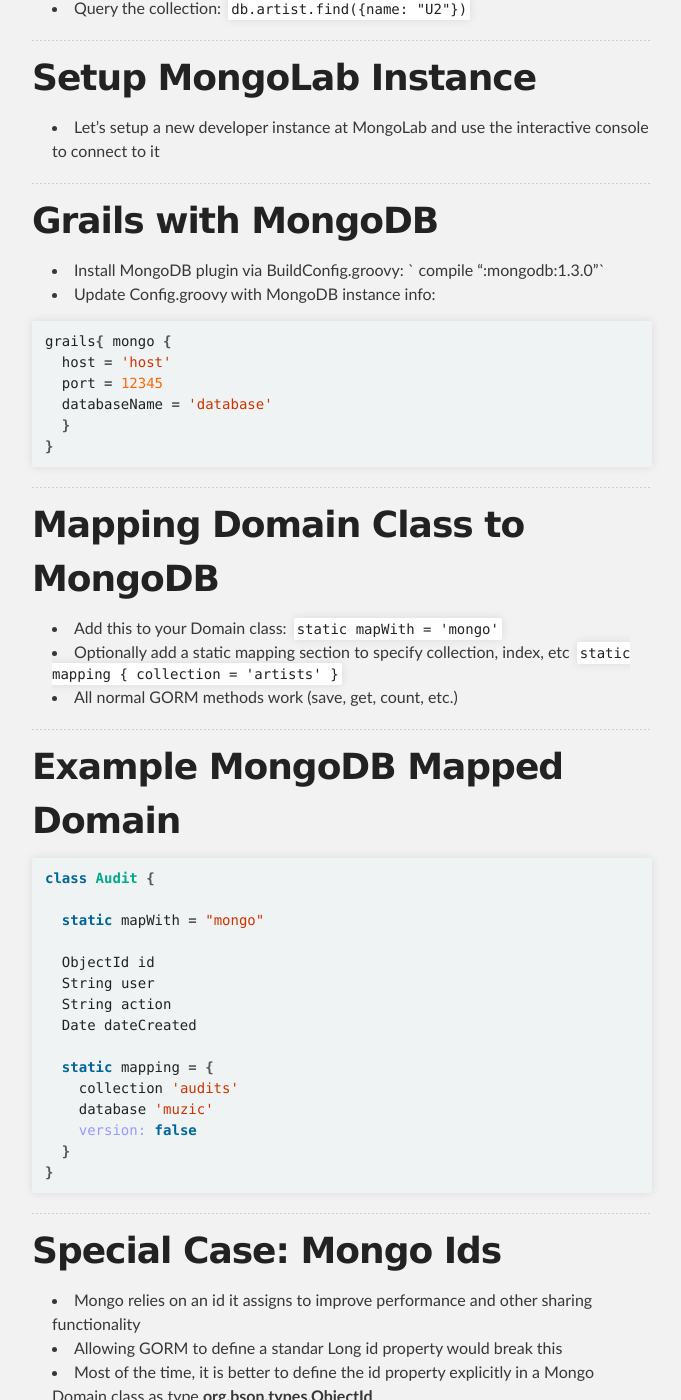
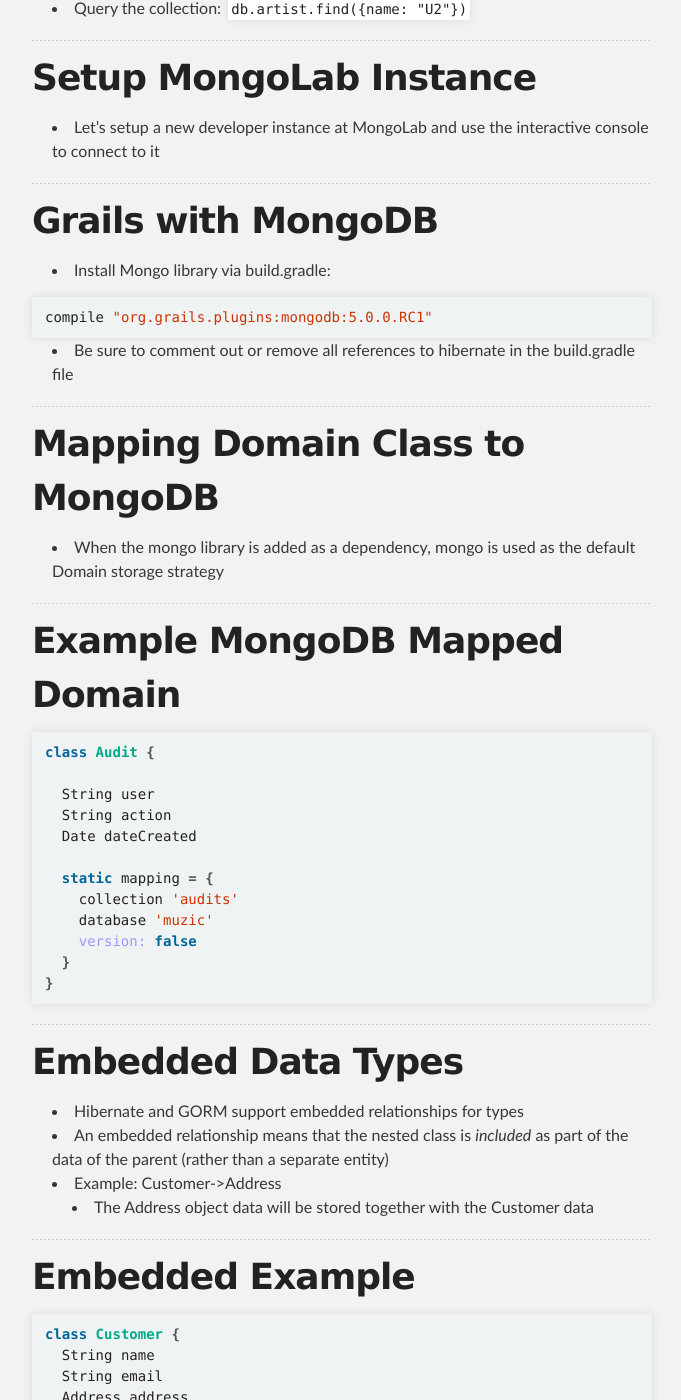
Before and after one commit to mikecalvo/mikecalvo.github.io, a Jekyll site: the page built from msse/notes/nosql/index.md, in a window 1280 px wide and 1400 px high, scrolled down 3044 px. Shown: the whole window, without its empty margins (298-979 px from the left). Built offline with Jekyll 4.4.1, drawn with Linux system fonts in a browser that asks for light colours; some of the changed text lies outside the part shown.

Commit message:
fixes to nosql

````diff
--- a/msse/notes/nosql/index.md
+++ b/msse/notes/nosql/index.md
@@ -4,10 +4,13 @@
 ---
 
 # NoSQL
+
 ## Mike Calvo
+
 ### mike@citronellasoftware.com
 
 ---
+
 # Case Against Relational Data
 - Transactional behavior may be too slow for extreme volumes
 - Data models a document more than relationships
@@ -15,6 +18,7 @@
 - Tree and graph structures require too much joining to be feasible
 
 ---
+
 # Types of NoSQL Data Stores
 - Key-value store
 - Document store
@@ -22,6 +26,7 @@
 - Column database
 
 ---
+
 # Key-value Store
 - Examples: Redis, Memcached
 - Good for:
@@ -31,6 +36,7 @@
   - Counters
 
 ---
+
 # Document-oriented Store
 - Examples: MongoDB, CouchDB
 - Good for:
@@ -39,6 +45,7 @@
   - Retail product data
 
 ---
+
 # Graph Database
 - Examples: Neo4J, OrientDB
 - Good for:
@@ -46,6 +53,7 @@
   - Directory and tree structures
 
 ---
+
 # Column Database
 - Examples: HBase, Cassandra, Bigtable
 - Good for:
@@ -53,6 +61,7 @@
   - Time series data
 
 ---
+
 # Closer Look: MongoDB
 - Database is a set of collections
   - Conceptually similar to tables
@@ -63,6 +72,7 @@
 
 ---
 # Example MongoDB Document
+
 ```
 {
   "_id": ObjectId("5248d92ae102251e9e94eb4b"),
@@ -75,6 +85,7 @@
 ```
 
 ---
+
 # MongoDB Features
 - Scalability
   - Clustering
@@ -84,6 +95,7 @@
 - Command-line interactive shell
 
 ---
+
 # MongoDB Cloud Support
 - Many options exist for Mongo SAAS providers
 - Reduce the need to fully understand complex administration
@@ -93,6 +105,7 @@
   - ObjectRocket
 
 ---
+
 # Install MongoDB Locally
 - http://www.mongodb.org/downloads
   - Unzip
@@ -102,47 +115,40 @@
   `mongo <instance> -u user -p password`
 
 ---
+
 # Simple Mongo Commands
 - Insert a record: `db.artists.insert({name: "U2"})`
 - Get the size of a collection: `db.artists.count()`
 - Query the collection: `db.artist.find({name: "U2"})`
 
 ---
+
 # Setup MongoLab Instance
 - Let's setup a new developer instance at MongoLab and use the interactive console to connect to it
 
 ---
+
 # Grails with MongoDB
-- Install MongoDB plugin via BuildConfig.groovy:
-  ` compile ":mongodb:1.3.0"`
-- Update Config.groovy with MongoDB instance info:
+- Install Mongo library via build.gradle:
 
 ``` groovy
-grails{ mongo {
-  host = 'host'
-  port = 12345
-  databaseName = 'database'
-  }
-}
+compile "org.grails.plugins:mongodb:5.0.0.RC1"
 ```
 
----
-# Mapping Domain Class to MongoDB
-- Add this to your Domain class:
-  `static mapWith = 'mongo'`
-- Optionally add a static mapping section to specify collection, index, etc
-  `static mapping { collection = 'artists' }`
-- All normal GORM methods work (save, get, count, etc.)
+- Be sure to comment out or remove all references to hibernate in the build.gradle file
 
 ---
+
+# Mapping Domain Class to MongoDB
+- When the mongo library is added as a dependency, mongo is used as the default Domain storage strategy
+
+---
+
 # Example MongoDB Mapped Domain
 
 ``` groovy
 class Audit {
 
-  static mapWith = "mongo"
-
-  ObjectId id
   String user
   String action
   Date dateCreated
@@ -156,12 +162,7 @@
 ```
 
 ---
-# Special Case: Mongo Ids
-- Mongo relies on an id it assigns to improve performance and other sharing functionality
-- Allowing GORM to define a standar Long id property would break this
-- Most of the time, it is better to define the id property explicitly in a Mongo Domain class as type **org.bson.types.ObjectId**
 
----
 # Embedded Data Types
 - Hibernate and GORM support embedded relationships for types
 - An embedded relationship means that the nested class is _included_ as part of the data of the parent (rather than a separate entity)
@@ -169,6 +170,7 @@
   - The Address object data will be stored together with the Customer data
 
 ---
+
 # Embedded Example
 
 ``` groovy
@@ -190,52 +192,42 @@
 ```
 
 ---
+
 # MongoDB Domain Relationships
-- Since MongoDB stores the entire document, nested relationships in MongoDB are typically modelled as embedded relationships
-- Non-embedded relationships (reference) can be used, but will reduce performance
+- GORM will include a reference to the id of the related item in Mongo
+
+``` JavaScript
+{
+    "_id" : NumberLong(13),
+    "endYear" : 2016,
+    "name" : "David Bowie",
+    "startYear" : 1966,
+    "version" : NumberLong(0)
+}
+```
 
 ---
-# Auditing Example in Action
-- Let's use our MongoLab instance and save auditing information from a GORM-mapped domain class
-- We'll automatically log a system audit event when the system boots up
 
----
 # Dynamic Attributes
 - MongoDB Domain classes allow dynamic properties to be added
 - These properties do not need to be defined in the domain class
 - When saved, MongoDB Domain class will also persist these dynamic attributes
 
 ---
-# Dynamic Attributes Example
 
-``` groovy
-class Audit {
-
-  static mapWith = "mongo"
-
-  ObjectId id
-  String user
-  String action
-  Date dateCreated
-
-}
-
-def a = new Audit(action: 'save', userId: u)
-a['hostname'] = InetAddress.getLocalHost().getHostName()
-```
-
----
 # Querying MongoDB Domains
 - Other than HQL, all GORM queries work with MongoDB Domain classes
 - Even dynamic attributes can be queried
 
 ---
+
 # Raw MongoDB Access
 - The MongoDB plugin includes a GMongo reference that can be used in any controller or service
 - This class allows lower-level, direct MongoDB query and update functionality
 - To access, declare the 'mongo' property on your controller or service
 
 ---
+
 # Mongo Resources
 - http://mongodb.org
 - GORM for Mongo:
````
